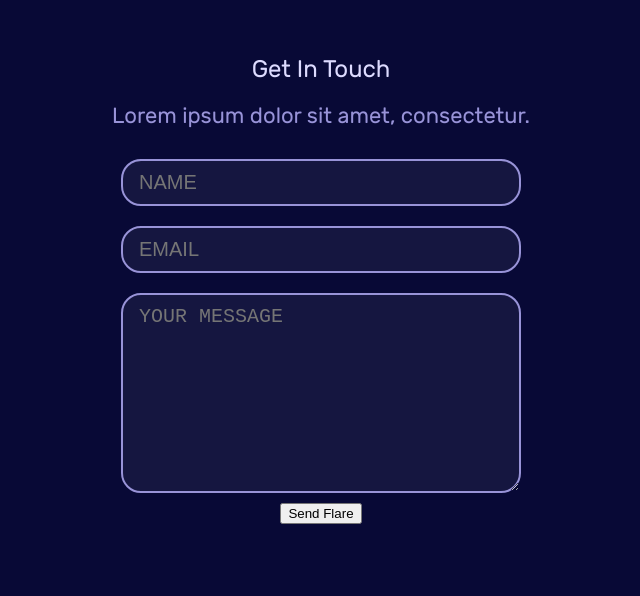
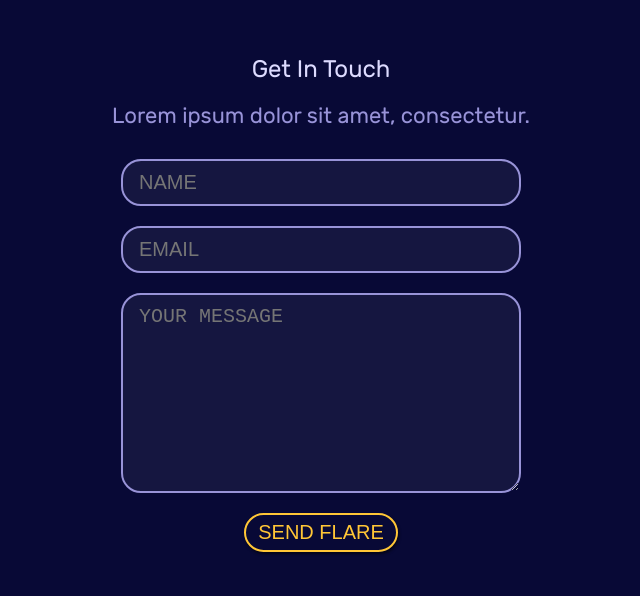
Before and after one commit to FakhryanZ/mobile-first-design, a plain HTML site: page index.html in a window 1280 px wide. Shown: the part 2124-2720 px from the top of the page, without its empty margins (319-959 px from the left). Drawn offline with Linux system fonts and the light colour scheme.

Commit message:
fix button css

```diff
--- a/styles.css
+++ b/styles.css
@@ -24,7 +24,7 @@ body {
   font-family: "Rubik Reguler", Arial, Helvetica, sans-serif;
 }
 
-.button {
+.btn {
   background: none;
   border: 2px solid var(--primary);
   color: var(--primary);
@@ -36,7 +36,7 @@ body {
   font-size: 1em;
 }
 
-.button:hover {
+.btn:hover {
   color: #222;
   background: var(--primary);
 }
@@ -214,7 +214,7 @@ h4 {
   max-width: 100%;
   height: 200px;
 }
-#contact .button {
+#contact .btn {
   margin-top: 10px;
 }
 
```
